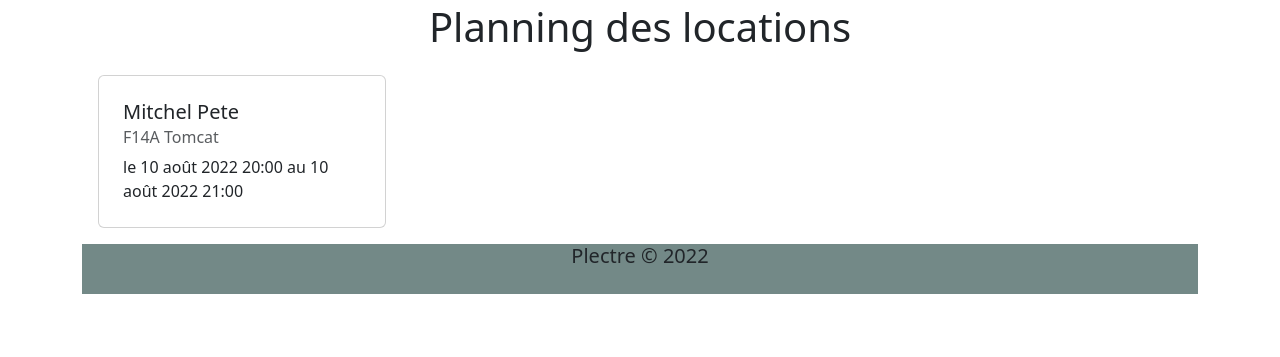
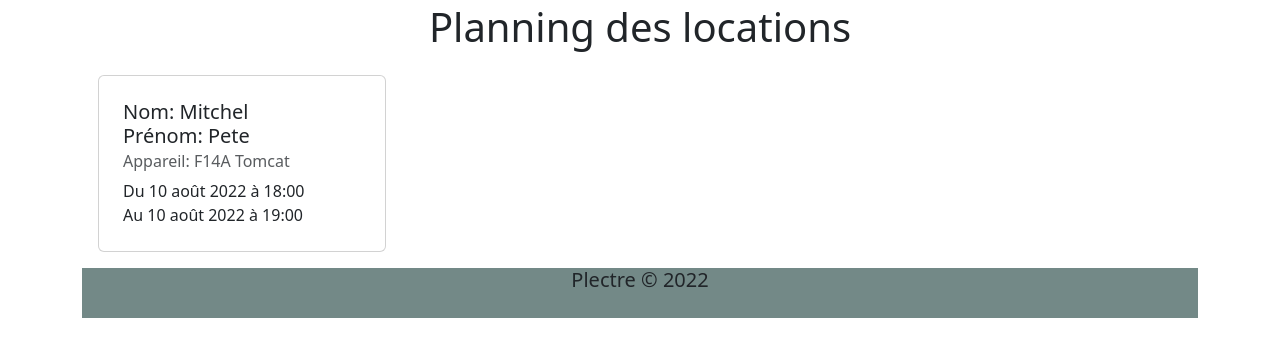
Before and after one commit to Plectre/libaileul, a Django app: page /location/ in a window 1280 px wide. Shown: the part 113-470 px from the top of the page. Run offline with Django 4.2, Linux system fonts and the light colour scheme; data comes from the database, SQL or seed files in the repository; both versions use the stored data as it was after the commit; some libraries are stand-ins or nearby versions.

Commit message:
commit all

```diff
--- a/hangar/static/css/main.css
+++ b/hangar/static/css/main.css
@@ -4,9 +4,9 @@
 .alert-success {
     text-align: center;
 }
-#card-img {
-    width: 100px;
-    height: 100px;
+#detail-card-img {
+    width: 50%;
+    height: 50%;
 }
 
 .weather_display {
--- a/hangar/templates/hangar/detail.html
+++ b/hangar/templates/hangar/detail.html
@@ -5,7 +5,9 @@
 
 <div class="card-border">
     <div class="card shadow-sm p-3 mb-1 bg-body rounded">
-
+        <div id='detail-card-img'>
+            <img src='{{ details.image.url }}' alt="image {{details.title}}" class="card-img-top">
+        </div>
         <h4 class="card-title m-2">{{ details.title }}</h4>
         <h5 class="card-content p-1">{{ details.content }}</h5>
     </div>
--- a/location/templates/location/index.html
+++ b/location/templates/location/index.html
@@ -8,9 +8,10 @@
     <div class="location-item">
         <div class="card m-3" style="width: 18rem;">
             <div class="card-body m-2">
-            <h5 class="card-title">{{ loc.nom }} {{ loc.prenom }}</h5>
-            <h6 class="card-subtitle mb-2 text-muted">{{ loc.machine }}</h6>
-            <p class="card-text">le {{ loc.start }} au {{ loc.end }}</p>
+            <h5 class="card-title">Nom: {{ loc.nom }} <br /> Prénom: {{ loc.prenom }}</h5>
+            <h6 class="card-subtitle mb-2 text-muted">Appareil: {{ loc.machine }}</h6>
+            <p class="card-text">Du {{ loc.start.date }} à {{ loc.start.time }}<br />
+                Au {{ loc.end.date }} à {{ loc.end.time }}</p>
             </div>
         </div>
     </div>
--- a/location/views.py
+++ b/location/views.py
@@ -1,18 +1,23 @@
 from ast import iter_child_nodes
 from django.shortcuts import render
 from .models import Location
+import datetime
 
 def index(request):
 
     location = Location
     locations = location.objects.all()
+    les_locations = hide_past_dates(locations)
 
     context = {
-            'locations': locations,
+            'locations': les_locations,
         }
-    iter_locations(locations)
     return render(request, 'location/index.html', context)
 
-def iter_locations(locs):
+## Gestion des dates revolues pour ne pas les affichées
+def hide_past_dates(locs):
+    locations = []
     for loc in locs:
-        print(f'start-> {loc.start} : end-> {loc.end}')
+        if loc.end.date() >= datetime.date.today():
+            locations.append(loc)
+    return locations
--- a/logbook/models.py
+++ b/logbook/models.py
@@ -1,4 +1,5 @@
 
+from time import timezone
 from django.db import models
 
 
@@ -10,7 +11,7 @@ class LogBook(models.Model):
     ident = models.CharField(max_length=10)
     from_airport = models.CharField(max_length=200)
     to_airport = models.CharField(max_length=200)
-    start = models.CharField(max_length=20)
+    start = models.CharField(max_length=50)
     stop = models.CharField(max_length=20)
     flyTime = models.CharField(max_length=20)
     duo = models.BooleanField(default=False, blank=True)
```
Also changed, not shown: db.sqlite3.
